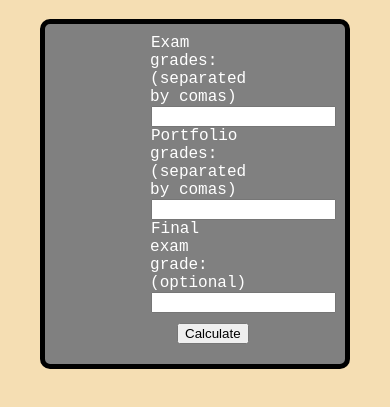
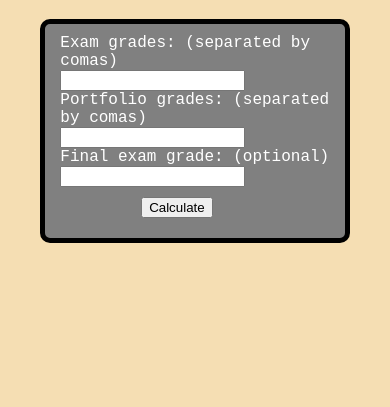
Before and after one commit to miltonmelara/fullGradeCalculator, a plain HTML site: page index.html in a window 390 px wide. Shown: the part 61-468 px from the top of the page. Drawn offline with Linux system fonts and the light colour scheme.

Commit message:
12th try to fix mobile issue

```diff
--- a/styles.css
+++ b/styles.css
@@ -18,12 +18,9 @@
         margin: 10px 30%;
     }
     #calculator{
-        margin: 10px 35%;
-        width: 30%;
+        margin: 10px auto;
+        width: 90%;
         border-radius: 5px;
-    }
-    label, input{
-        margin-left: 1%;
     }
 @media screen and (min-width: 1024px) and (max-width:1600px) {
     main{
```
